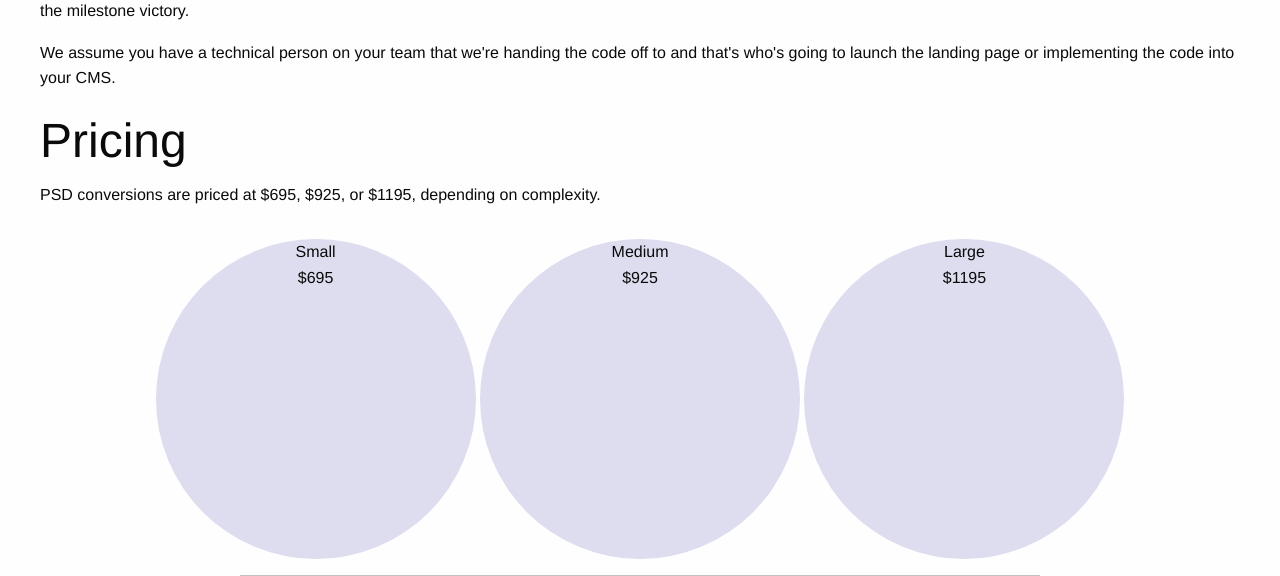
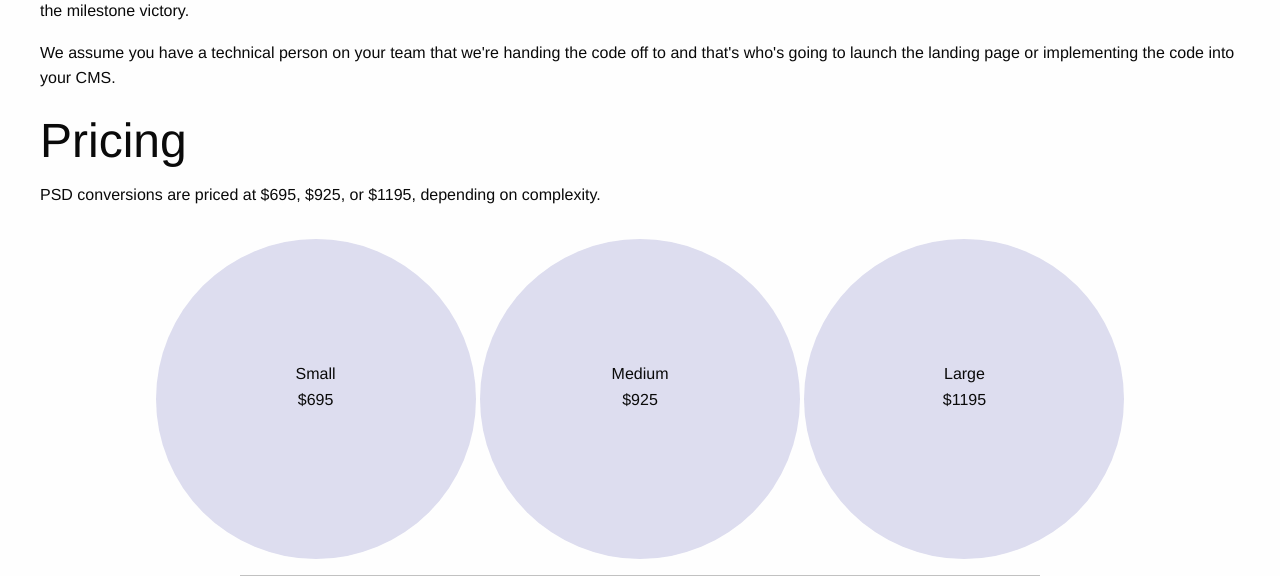
Before and after one commit to cleverbaker/psd2rwd, a PHP site: page / in a window 1280 px wide. Shown: the part 5189-5765 px from the top of the page. Run offline with PHP 8.4, Linux system fonts and the light colour scheme.

Commit message:
Add some vertical spacing.

```diff
--- a/css/app.css
+++ b/css/app.css
@@ -118,6 +118,10 @@ ol, ul {
   background: #ddddef;
   display: inline-block;
 }
+
+.circle p {
+  margin-top: 42%;
+}
 /* Small only */
 @media screen and (max-width: 39.9375em) {
   .circle {
```
